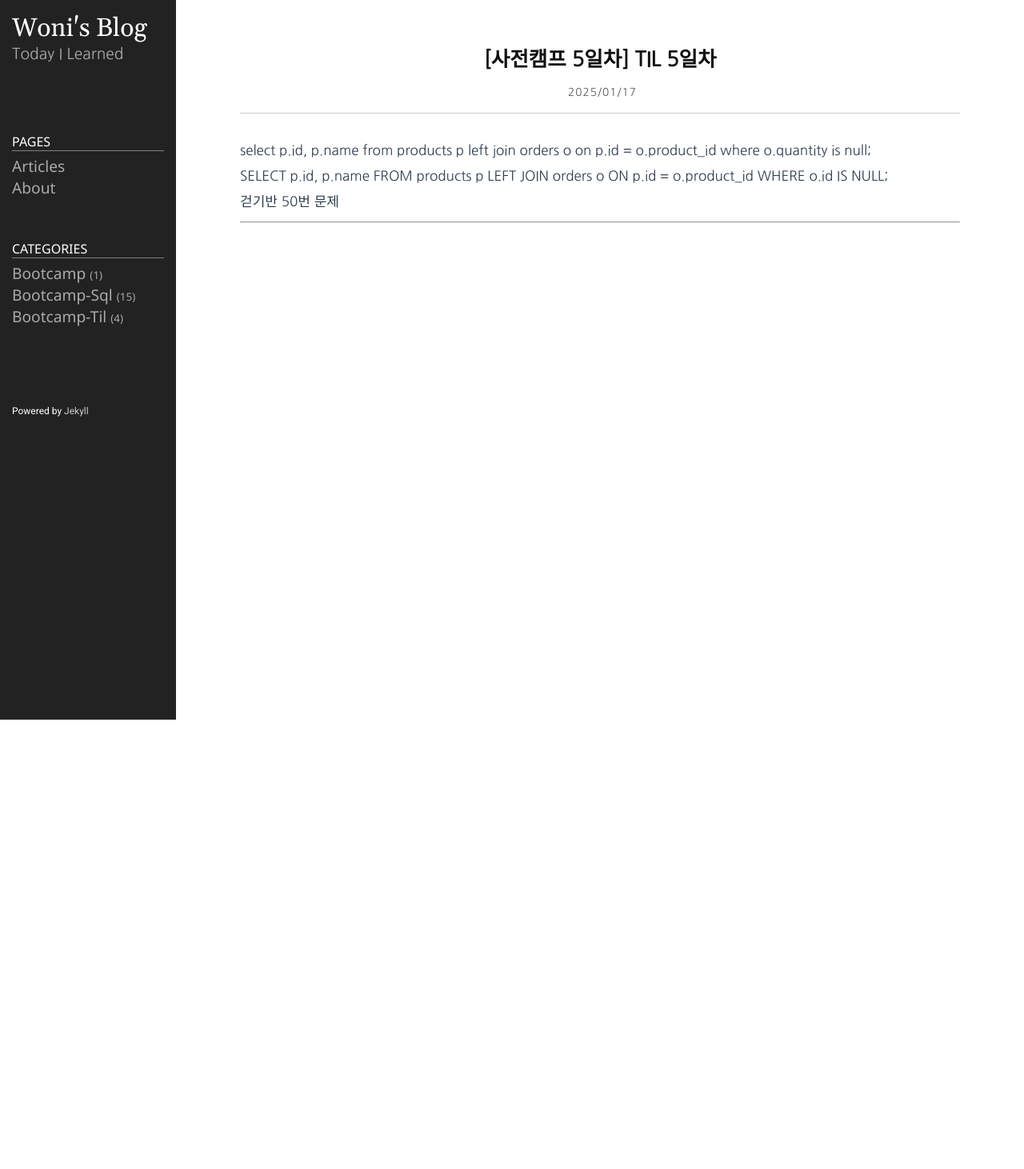
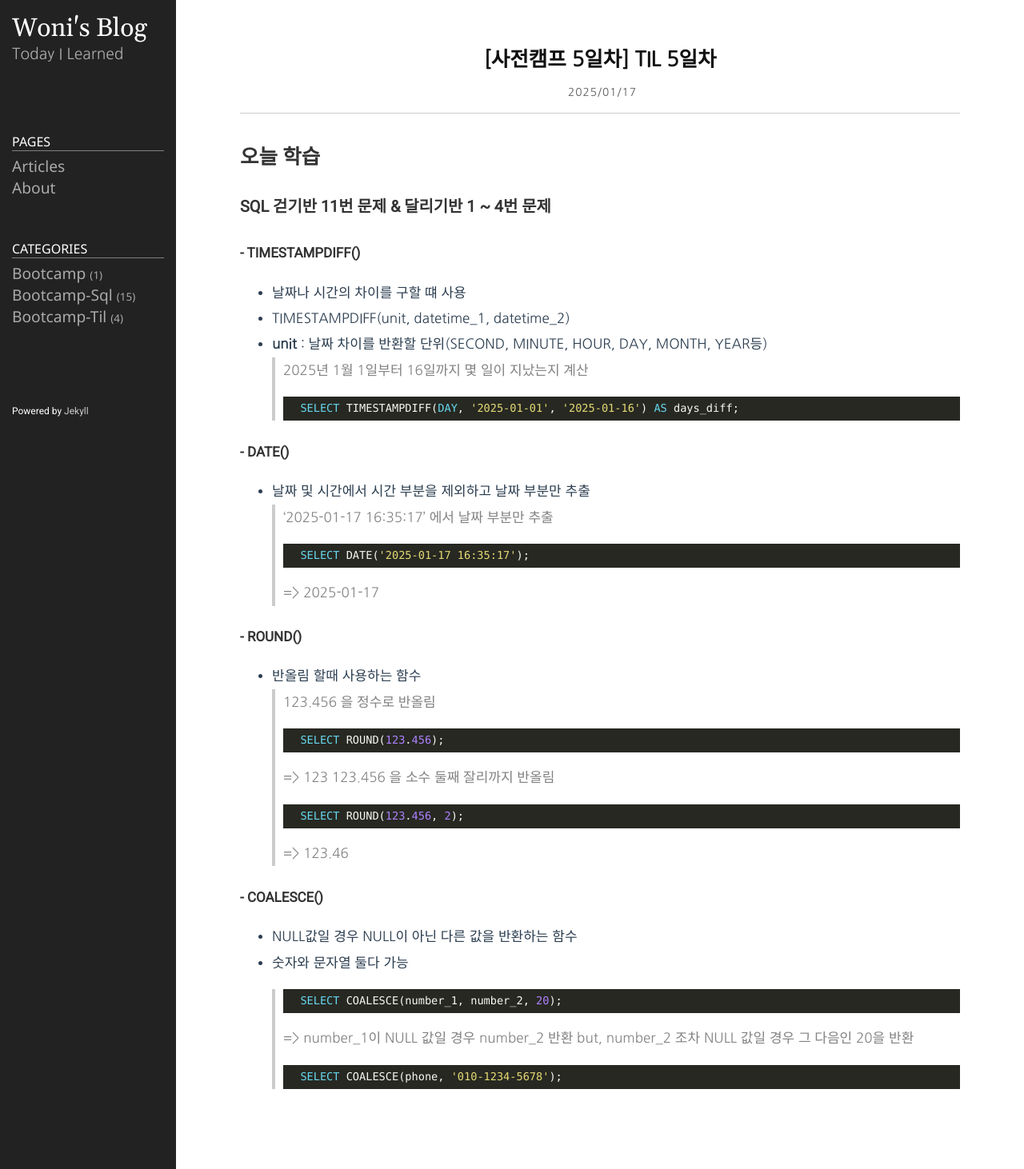
Before and after one commit to s-woni/s-woni.github.io, a Jekyll site: the page built from _posts/2025-01-17-til.md, in a window 1280 px wide. Shown: the whole page at 80% size. Built offline with Jekyll 4.4.1, drawn with Linux system fonts in a browser that asks for light colours; before the commit the page ends 900 px from its top, so only the background shows below that.

Commit message:
Update 2025-01-17-til.md

````diff
--- a/_posts/2025-01-17-til.md
+++ b/_posts/2025-01-17-til.md
@@ -5,14 +5,48 @@ date: 2025-01-17 18:01:00 +0900
 category: bootcamp-til
 ---
 
+## 오늘 학습
+### SQL 걷기반 11번 문제 & 달리기반 1 ~ 4번 문제
 
+#### - TIMESTAMPDIFF()
+- 날짜나 시간의 차이를 구할 떄 사용
+- TIMESTAMPDIFF(unit, datetime_1, datetime_2)
+- **unit** : 날짜 차이를 반환할 단위(SECOND, MINUTE, HOUR, DAY, MONTH, YEAR등)
+> 2025년 1월 1일부터 16일까지 몇 일이 지났는지 계산
+    ```sql
+    SELECT TIMESTAMPDIFF(DAY, '2025-01-01', '2025-01-16') AS days_diff;
+    ```
 
-select p.id, p.name from products p
-left join orders o on p.id = o.product_id
-where o.quantity is null;
+#### - DATE()
+- 날짜 및 시간에서 시간 부분을 제외하고 날짜 부분만 추출
+> '2025-01-17 16:35:17' 에서 날짜 부분만 추출
+    ```sql
+    SELECT DATE('2025-01-17 16:35:17');
+    ```
+    => 2025-01-17
 
-SELECT p.id, p.name FROM products p LEFT JOIN orders o ON p.id = o.product_id WHERE o.id IS NULL;
+#### - ROUND()
+- 반올림 할때 사용하는 함수
+> 123.456 을 정수로 반올림
+    ```sql
+    SELECT ROUND(123.456);
+    ```
+    => 123
+> 123.456 을 소수 둘째 잘리까지 반올림
+    ```sql
+    SELECT ROUND(123.456, 2);
+    ```
+    => 123.46
 
-걷기반 50번 문제
-
----
+#### - COALESCE()
+- NULL값일 경우 NULL이 아닌 다른 값을 반환하는 함수
+- 숫자와 문자열 둘다 가능
+>
+    ```sql
+    SELECT COALESCE(number_1, number_2, 20);
+    ```
+    => number_1이 NULL 값일 경우 number_2 반환
+    but, number_2 조차 NULL 값일 경우 그 다음인 20을 반환
+    ```sql
+    SELECT COALESCE(phone, '010-1234-5678');
+    ```
````
